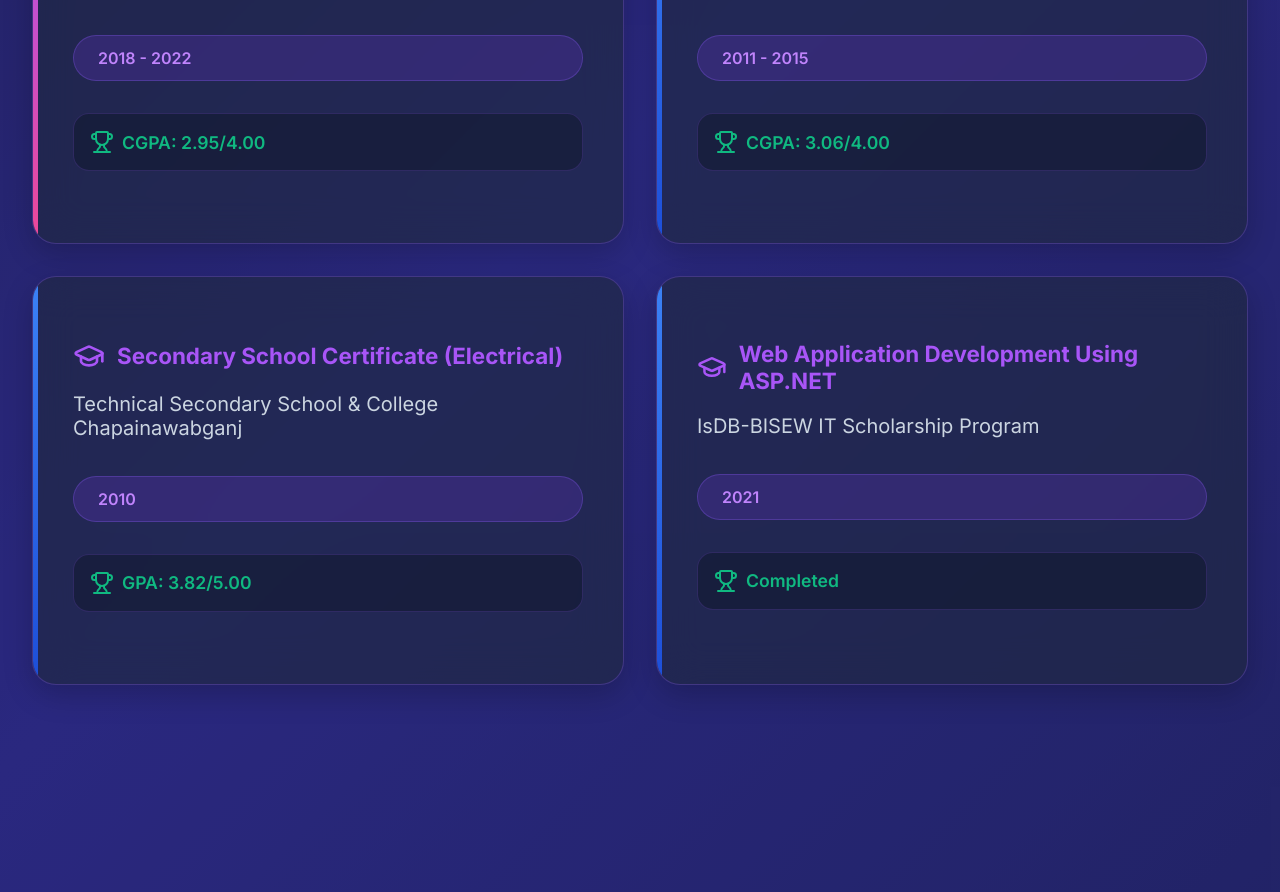
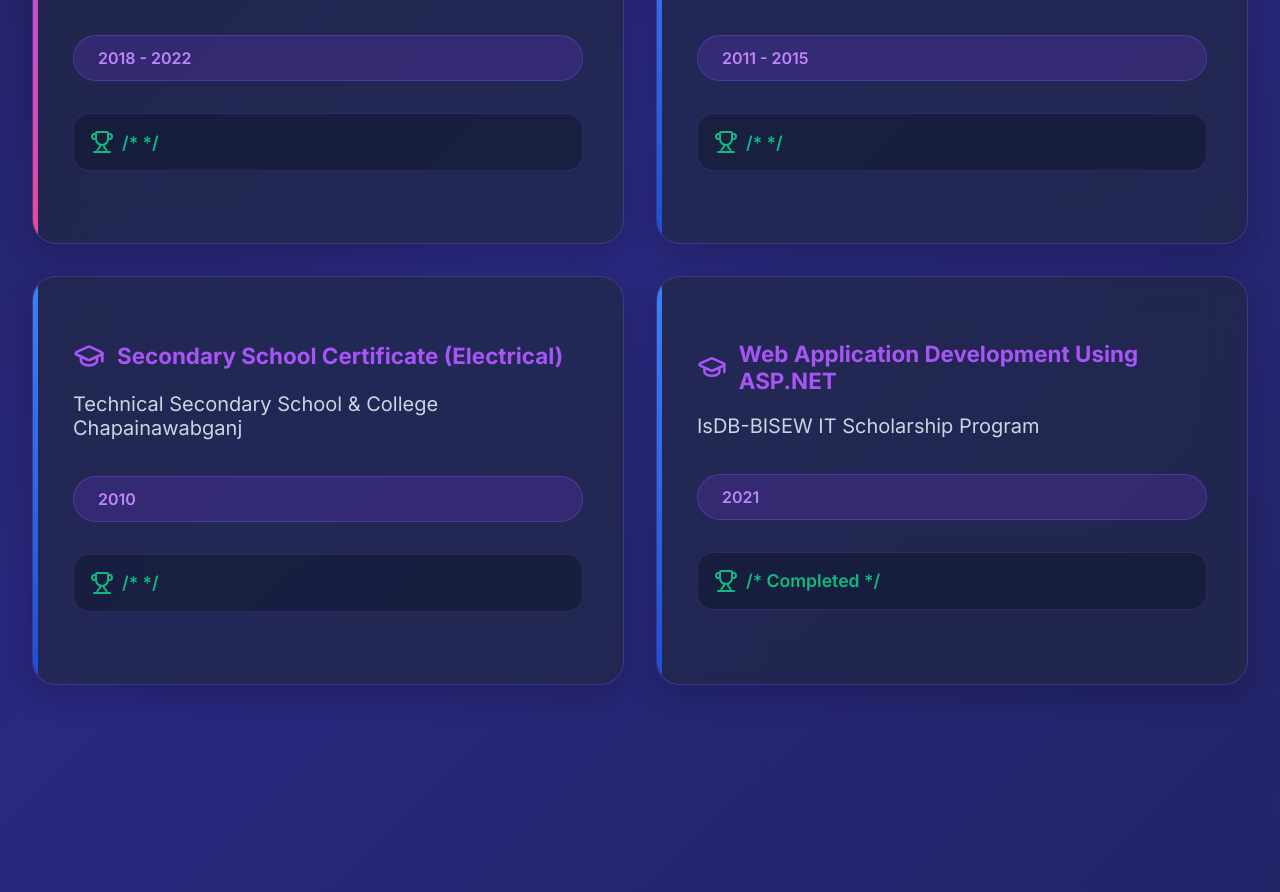
Before and after one commit to Tanjim-joy/My-portfolio, a React (Vite) app: page / in a window 1280 px wide. Shown: the part 4040-4932 px from the top of the page. Built offline with nearby package versions, Linux system fonts and the light colour scheme.

Commit message:
remove edu result

```diff
--- a/src/portfolio.jsx
+++ b/src/portfolio.jsx
@@ -234,14 +234,14 @@ const Portfolio = () => {
       degree: 'Bachelor of Science in Computer Science & Engineering',
       institution: 'City University Bangladesh',
       period: '2018 - 2022',
-      grade: 'CGPA: 2.95/4.00',
+      // grade: 'CGPA: 2.95/4.00',
       type: 'undergraduate',
     },
     {
       degree: 'Diploma in Telecommunication Engineering',
       institution: 'Institute of Information Technology Bogura',
       period: '2011 - 2015',
-      grade: 'CGPA: 3.06/4.00',
+      // grade: 'CGPA: 3.06/4.00',
       type: 'Diploma',
     },
     {
@@ -249,7 +249,7 @@ const Portfolio = () => {
       institution:
         'Technical Secondary School & College Chapainawabganj',
       period: '2010',
-      grade: 'GPA: 3.82/5.00',
+      // grade: 'GPA: 3.82/5.00',
       type: 'SSC',
     },
     {
@@ -1483,7 +1483,7 @@ const Portfolio = () => {
                       fontSize: 'clamp(0.9rem, 2.5vw, 1.1rem)',
                     }}
                   >
-                    {edu.grade}
+                    /* {edu.grade} */
                   </span>
                 </div>
               </motion.div>
```
